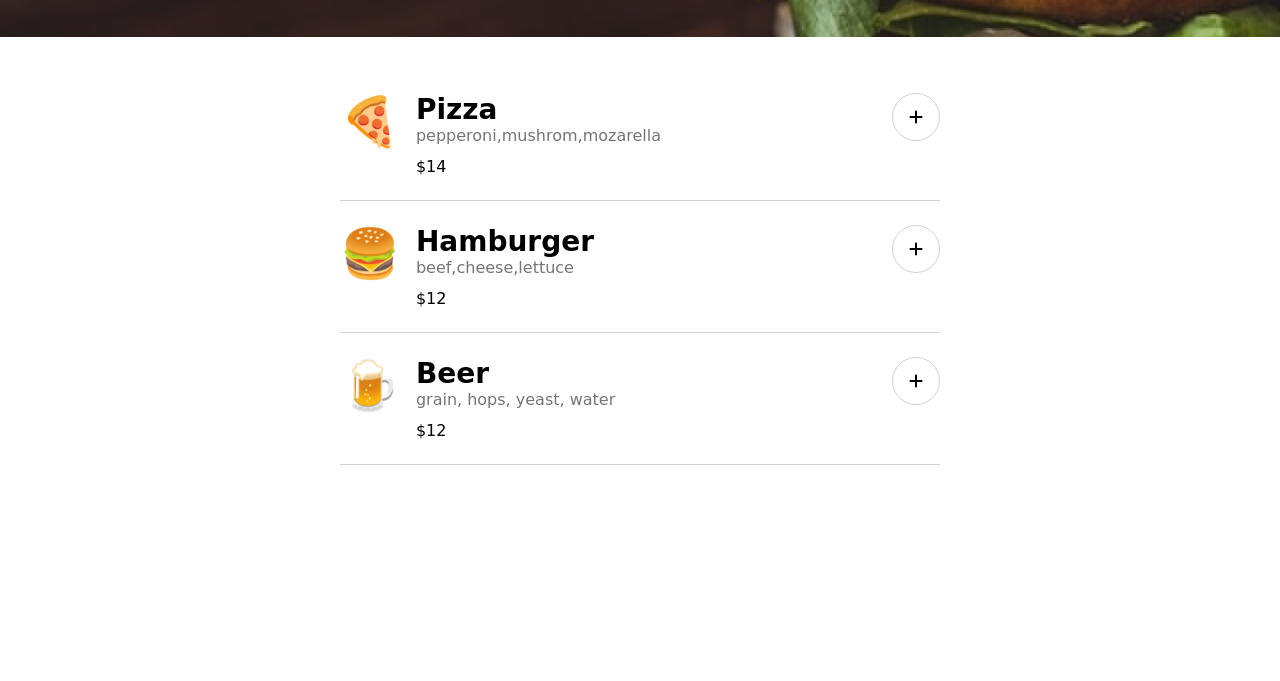
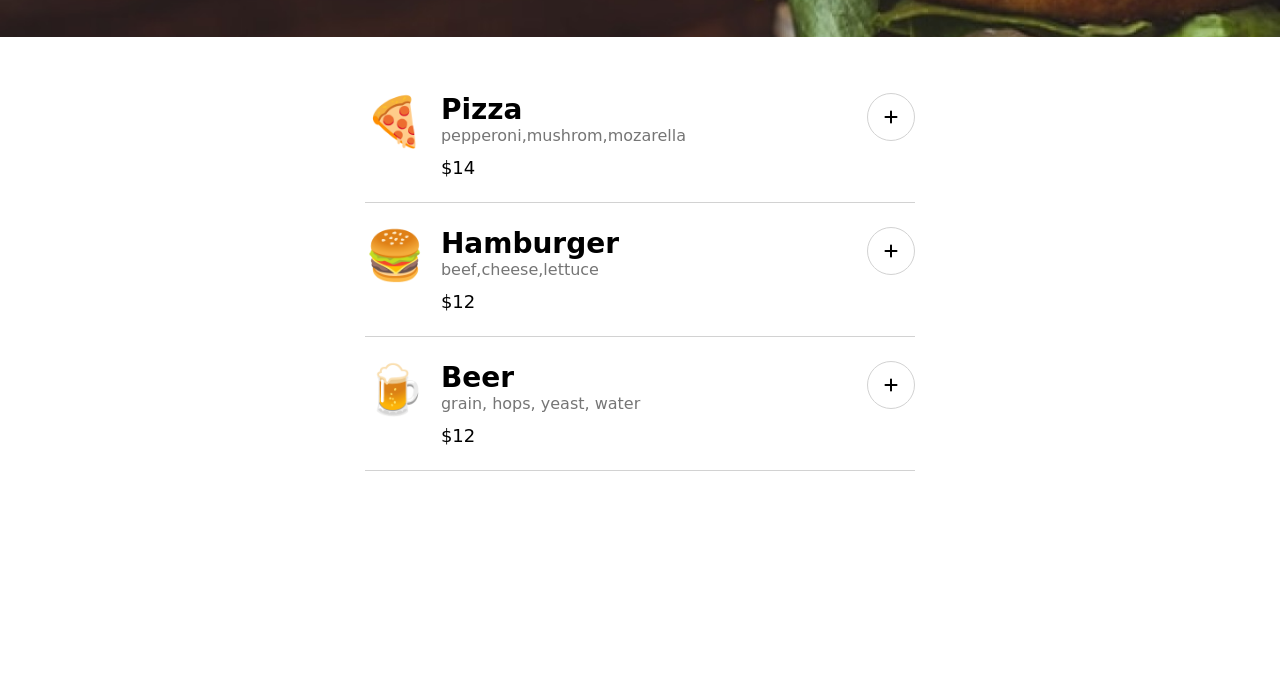
Before and after one commit to 7oiden/restaurant_ordering_app, a website built with Vite: page index.html in a window 1280 px wide. Shown: the part 119-800 px from the top of the page. Built offline with nearby package versions, Linux system fonts and the light colour scheme; a web font is replaced by a local one.

Commit message:
couple of design fixes

```diff
--- a/js/index.js
+++ b/js/index.js
@@ -32,7 +32,7 @@ function createMenuHtml() {
         <div class="menu__info">
             <h4 class="menu__heading">${item.name}</h4>
             <p class="menu__ingredients">${item.ingredients}</p>
-            <p>$${item.price}</p>
+            <p class="menu__price">$${item.price}</p>
         </div>
         <div class="menu__btn" data-add="${item.id}">
         <i class="fa-solid fa-plus menu__btn-icon"></i>
--- a/sass/partials/_layout.scss
+++ b/sass/partials/_layout.scss
@@ -1,6 +1,6 @@
 .wrapper {
   width: 90%;
-  max-width: 600px;
+  max-width: 550px;
   margin: 0 auto;
   position: relative;
   padding-bottom: 3rem;
@@ -68,7 +68,7 @@
     display: flex;
     justify-content: space-between;
     align-items: flex-end;
-    border-top: 2px solid getColor(text-medium-col);
+    border-top: 2px solid getColor(border-col);
     padding-top: 1rem;
   }
 }
--- a/sass/partials/_typography.scss
+++ b/sass/partials/_typography.scss
@@ -21,6 +21,10 @@ h1 {
   &__ingredients {
     color: getColor(text-medium-col);
     margin-bottom: 0.75rem;
+  }
+
+  &__price {
+    font-size: 1.125rem;
   }
 }
 
```
Also changed, not shown: css/styles.css, 1 other file.
